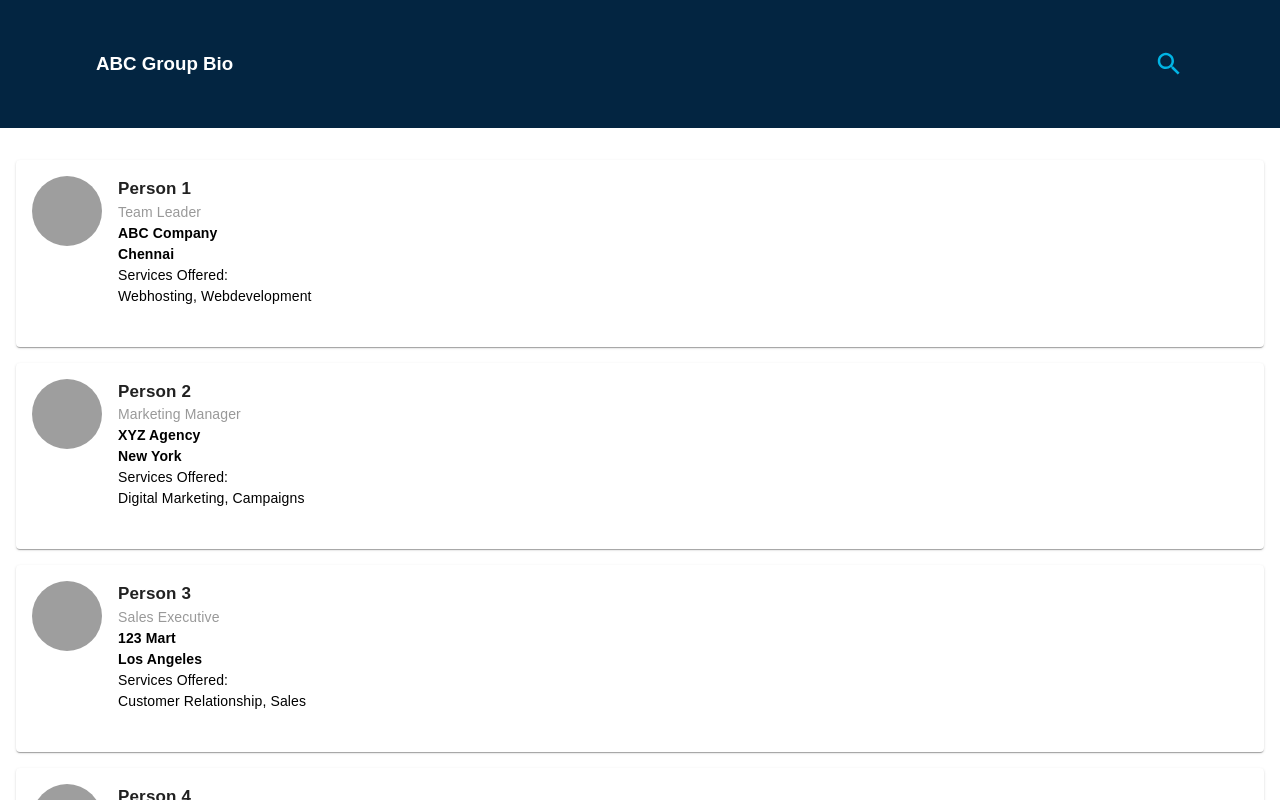
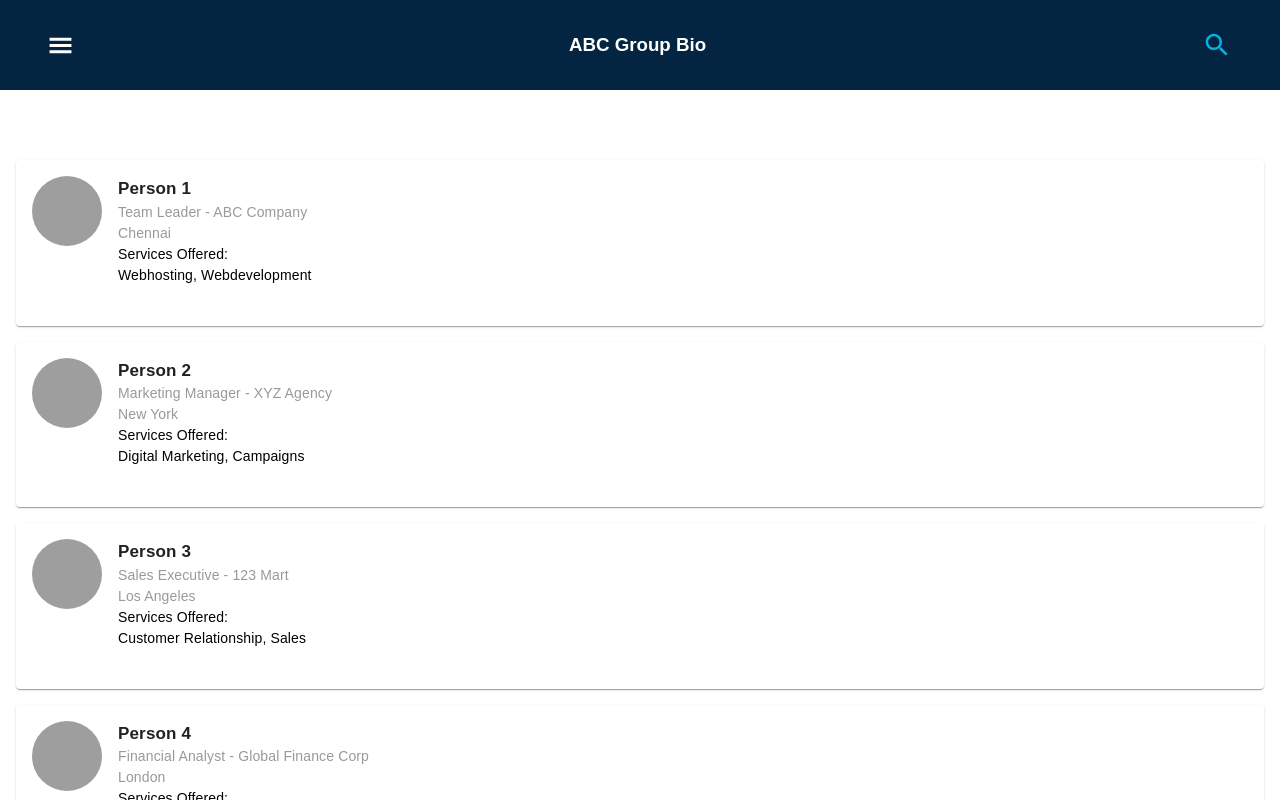
Before and after one commit to Anthoniselvi/group-bio, a Next.js app: page / in a window 1280 px wide. Shown: the top 800 px of the page. Built offline with nearby package versions, Linux system fonts and the light colour scheme; grey boxes are pictures that could not be loaded.

Commit message:
profile card aligned

```diff
--- a/components/Dashboard/ProfileCard.js
+++ b/components/Dashboard/ProfileCard.js
@@ -56,7 +56,11 @@ export default function ProfileCard() {
             }}
           >
             <CardContent
-              sx={{ flex: "1 0 auto", padding: 0, paddingLeft: "1em" }}
+              sx={{
+                flex: "1 0 auto",
+                padding: 0,
+                paddingLeft: "1em",
+              }}
             >
               <Typography
                 component="div"
@@ -79,27 +83,26 @@ export default function ProfileCard() {
                 // color="text.secondary"
                 component="div"
               >
-                {item.role}
+                {item.role} - {item.companyName}
               </Typography>
-              <Typography
+              {/* <Typography
                 sx={{
                   fontFamily: "Sans-serif",
                   fontSize: "14px",
                   color: "#000000",
                   fontWeight: 600,
                 }}
-                // variant="subtitle1"
-                // color="text.secondary"
                 component="div"
               >
                 {item.companyName}
-              </Typography>
+              </Typography> */}
               <Typography
                 sx={{
                   fontFamily: "Sans-serif",
                   fontSize: "14px",
-                  color: "#000000",
-                  fontWeight: 600,
+                  color: "#999999",
+                  // color: "#000000",
+                  // fontWeight: 600,
                 }}
                 // variant="subtitle1"
                 // color="text.secondary"
--- a/styles/Menu.module.css
+++ b/styles/Menu.module.css
@@ -69,7 +69,7 @@
 
 @media screen and (min-width:1100px){
     .navbars{
-        display: none;
+        /* display: none; */
         width: 100%;
         /* padding-bottom: -5rem; */
         /* height: 100%; */
--- a/styles/Navbar.module.css
+++ b/styles/Navbar.module.css
@@ -117,7 +117,7 @@ top:95px;
     text-align: center;
     display: flex;
     align-items: center;
-    padding: 4rem 6rem;
+    padding: 2rem 3rem;
     position: fixed;
     color: white;
     top: 0;
@@ -244,7 +244,7 @@ top:95px;
   cursor: pointer;
 }
 .icon{
-    display: none;
+    /* display: none; */
     font-size: 25px;
     cursor: pointer;
     color: white;
```
